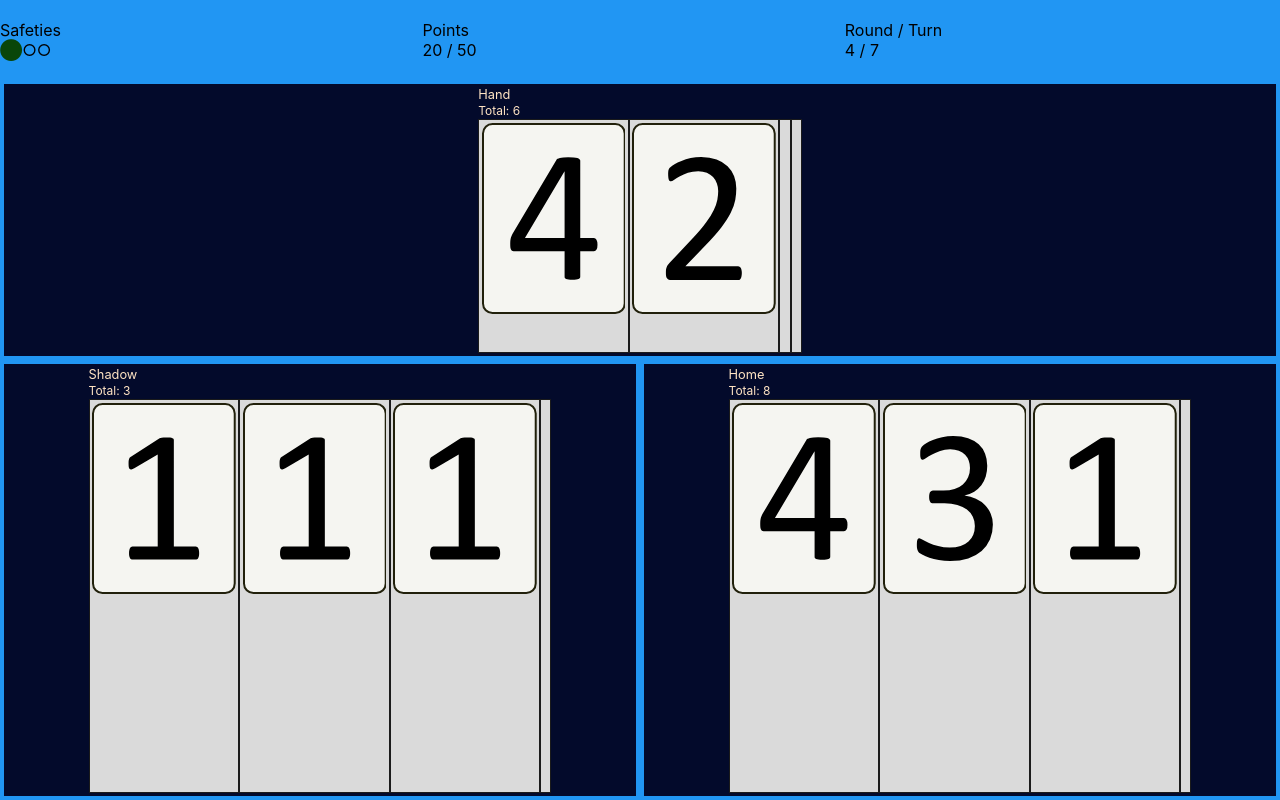
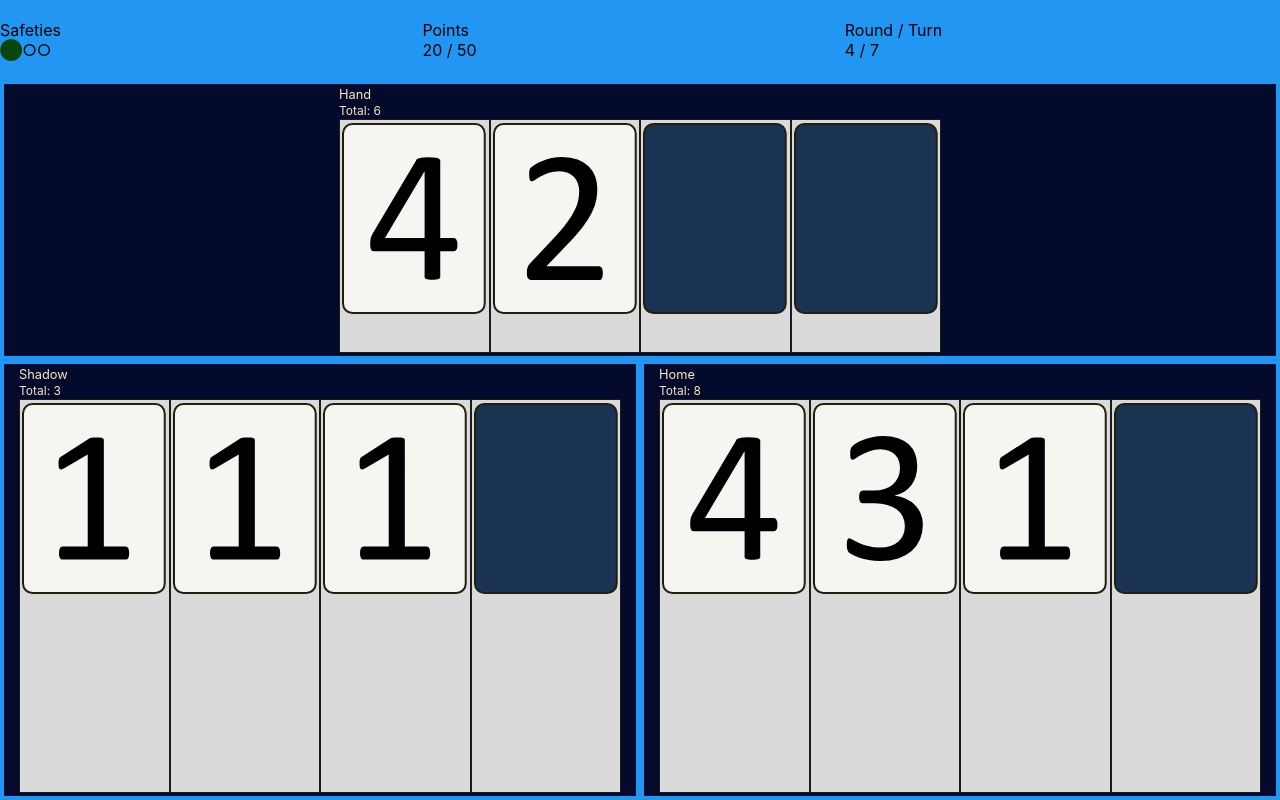
Before and after one commit to JeremiahSanders/four-ten, a React (Create React App) app: page / in a window 1280 px wide. Built offline with nearby package versions, Linux system fonts and the light colour scheme.

Commit message:
added flipped card

```diff
--- a/src/card.js
+++ b/src/card.js
@@ -163,8 +163,40 @@ function One() {
     </g>
   );
 }
-
-export function Card({ value = 0 }) {
+export function FlippedCard({ onClick }) {
+  const cardRectangleStyle = {
+    fill: "#1b3353",
+    fillOpacity: 1,
+    stroke: "#21200b",
+    strokeWidth: 0.5291667,
+    strokeLinecap: "butt",
+    strokeLinejoin: "bevel",
+    strokeMiterlimit: 4,
+    strokeDasharray: "none",
+    strokeOpacity: 1,
+    paintOrder: "normal"
+  };
+  return (
+    <svg
+      version="1.1"
+      viewBox="0 0 38.029167 50.529167"
+      height="50.529167mm"
+      width="38.029167mm"
+      onClick={onClick}
+    >
+      <rect
+        style={cardRectangleStyle}
+        width="37.5"
+        height="50"
+        x="0.26458374"
+        y="0.26458362"
+        rx="2.5"
+        ry="2.5"
+      />
+    </svg>
+  );
+}
+export function Card({ onClick, value = 0 }) {
   let path;
   switch (value) {
     case 1:
@@ -203,6 +235,7 @@ export function Card({ value = 0 }) {
       viewBox="0 0 38.029167 50.529167"
       height="50.529167mm"
       width="38.029167mm"
+      onClick={onClick}
     >
       <rect
         style={cardRectangleStyle}
--- a/src/hand.js
+++ b/src/hand.js
@@ -1,5 +1,5 @@
 import React, { Component } from "react";
-import { Card } from "./card";
+import { Card, FlippedCard } from "./card";
 import "./hand.css";
 
 function getPossibleCardValue(array, index) {
@@ -16,29 +16,29 @@ export function Hand({ cards = [], className = "", title = "" }) {
       <Card value={cards[0].value} />
     </CardHolder>
   ) : (
-    <CardHolder>&nbsp;</CardHolder>
-  );
+      <CardHolder><FlippedCard /></CardHolder>
+    );
   const card2 = cards[1] ? (
     <CardHolder>
       <Card value={cards[1].value} />
     </CardHolder>
   ) : (
-    <CardHolder>&nbsp;</CardHolder>
-  );
+      <CardHolder><FlippedCard /></CardHolder>
+    );
   const card3 = cards[2] ? (
     <CardHolder>
       <Card value={cards[2].value} />
     </CardHolder>
   ) : (
-    <CardHolder>&nbsp;</CardHolder>
-  );
+      <CardHolder><FlippedCard /></CardHolder>
+    );
   const card4 = cards[3] ? (
     <CardHolder>
       <Card value={cards[3].value} />
     </CardHolder>
   ) : (
-    <CardHolder>&nbsp;</CardHolder>
-  );
+      <CardHolder><FlippedCard /></CardHolder>
+    );
 
   const totalValue =
     getPossibleCardValue(cards, 0) +
```
